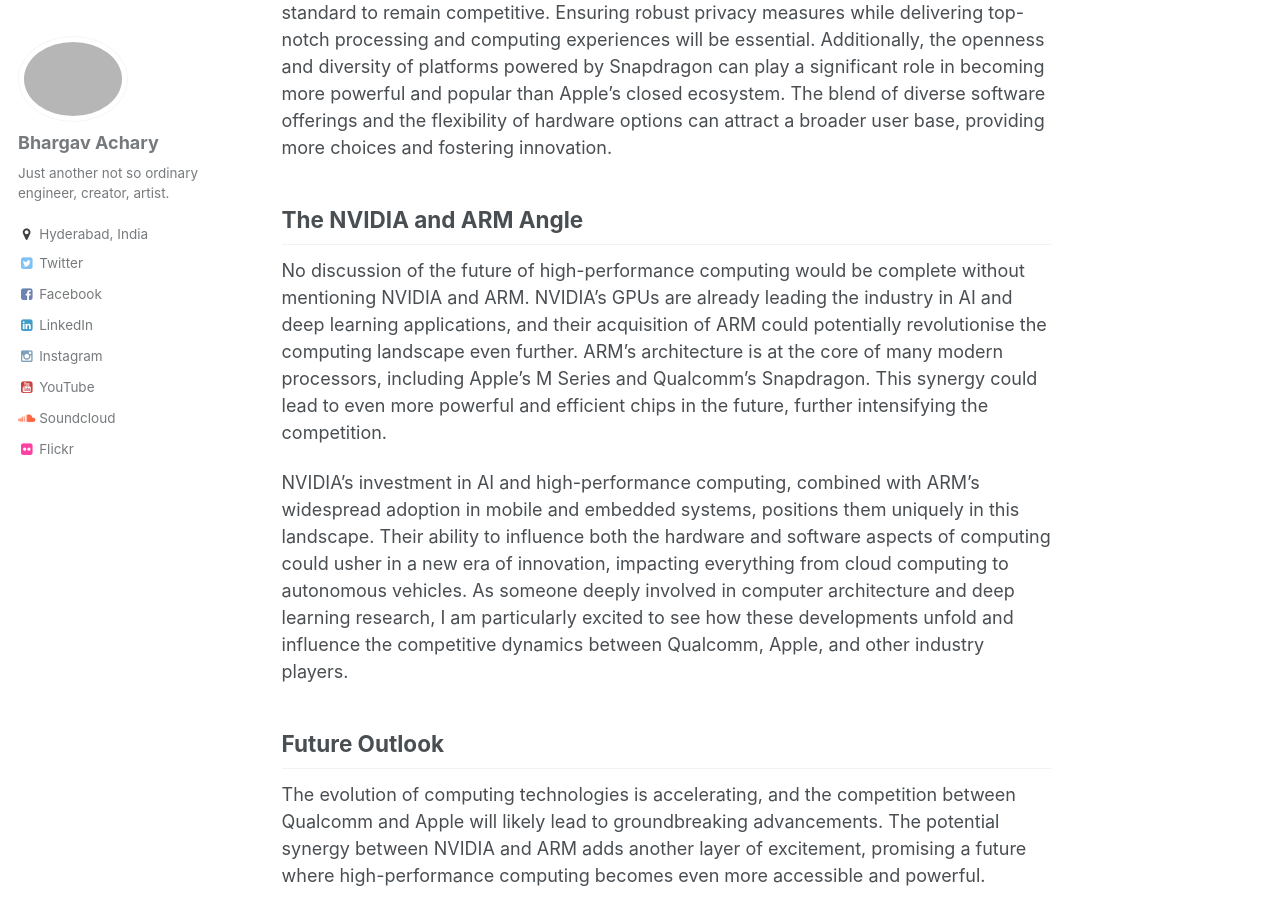
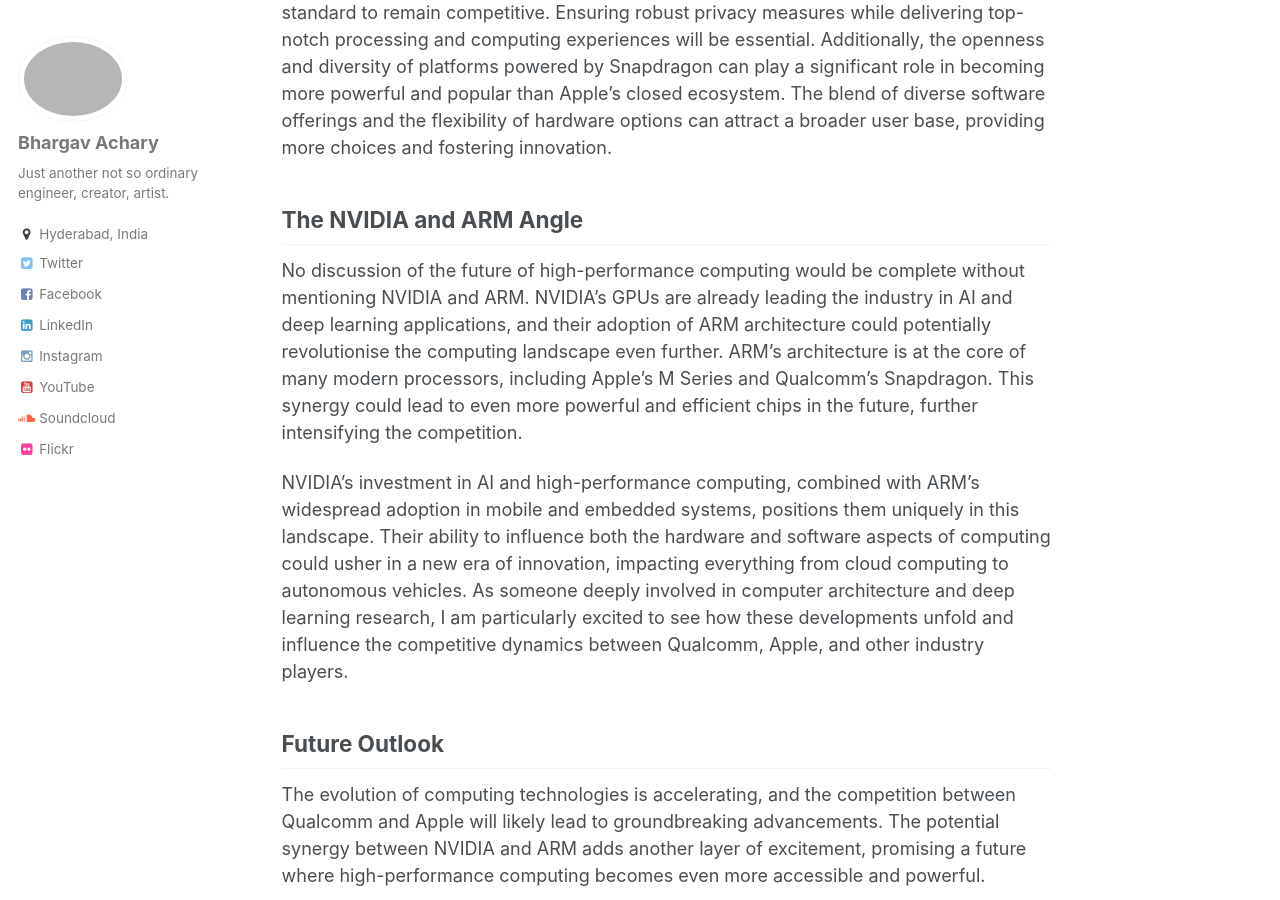
Before and after one commit to bhargavachary/bhargavachary.github.io, a Jekyll site: the page built from _posts/2024-06-21-the-qualcomm-apple-prowess.md, in a window 1280 px wide and 900 px high, scrolled down 4919 px. Built offline with Jekyll 4.4.1, drawn with Linux system fonts in a browser that asks for light colours; comment, search, counter and statistics services are not loaded.

```diff
--- a/_posts/2024-06-21-the-qualcomm-apple-prowess.md
+++ b/_posts/2024-06-21-the-qualcomm-apple-prowess.md
@@ -92,7 +92,7 @@
 
 ## The NVIDIA and ARM Angle
 
-No discussion of the future of high-performance computing would be complete without mentioning NVIDIA and ARM. NVIDIA's GPUs are already leading the industry in AI and deep learning applications, and their acquisition of ARM could potentially revolutionise the computing landscape even further. ARM's architecture is at the core of many modern processors, including Apple's M Series and Qualcomm's Snapdragon. This synergy could lead to even more powerful and efficient chips in the future, further intensifying the competition.
+No discussion of the future of high-performance computing would be complete without mentioning NVIDIA and ARM. NVIDIA's GPUs are already leading the industry in AI and deep learning applications, and their adoption of ARM architecture could potentially revolutionise the computing landscape even further. ARM's architecture is at the core of many modern processors, including Apple's M Series and Qualcomm's Snapdragon. This synergy could lead to even more powerful and efficient chips in the future, further intensifying the competition.
 
 NVIDIA's investment in AI and high-performance computing, combined with ARM's widespread adoption in mobile and embedded systems, positions them uniquely in this landscape. Their ability to influence both the hardware and software aspects of computing could usher in a new era of innovation, impacting everything from cloud computing to autonomous vehicles. As someone deeply involved in computer architecture and deep learning research, I am particularly excited to see how these developments unfold and influence the competitive dynamics between Qualcomm, Apple, and other industry players.
 
```
